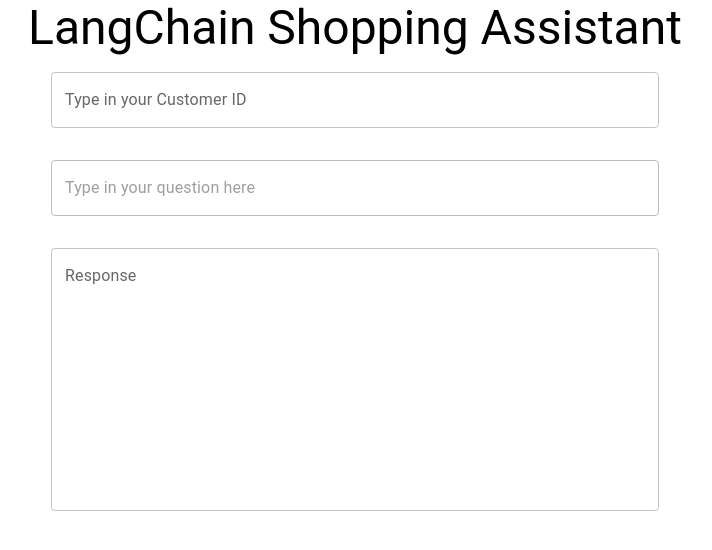
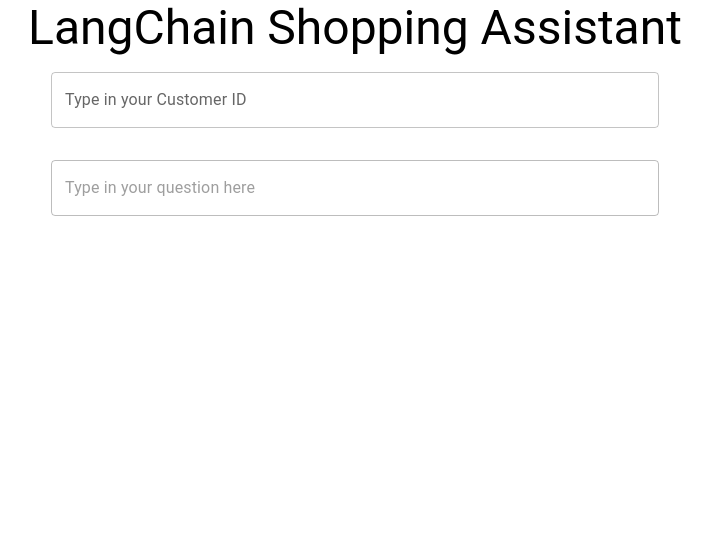
Before and after one commit to uocli/gng5300a-shopping-assistant, a React (Create React App) app in the folder frontend/: page / in a window 1280 px wide. Shown: the top 550 px of the page, without its empty margins (285-997 px from the left). Built offline with nearby package versions, Linux system fonts and the light colour scheme.

Commit message:
Updated the display of the chat history

```diff
--- a/frontend/package.json
+++ b/frontend/package.json
@@ -5,6 +5,7 @@
   "dependencies": {
     "@emotion/react": "^11.13.3",
     "@emotion/styled": "^11.13.0",
+    "@mui/icons-material": "^6.1.6",
     "@mui/material": "^6.1.6",
     "axios": "^1.7.7",
     "react": "^18.3.1",
--- a/frontend/src/App.js
+++ b/frontend/src/App.js
@@ -13,9 +13,17 @@
   const [customerID, setCustomerID] = useState("");
   const [threadID, setThreadID] = useState("");
   const [loading, setLoading] = useState(false);
-  const [response, setResponse] = useState("");
+  const [chatHistory, setChatHistory] = useState([]);
   const handleSubmit = (userQuery) => {
     setLoading(true);
+    setChatHistory((prevState) => [
+      {
+        from: "User",
+        message: userQuery,
+        time: new Date().toLocaleTimeString(),
+      },
+      ...prevState,
+    ]);
     http
       .post("/query/", {
         query: userQuery,
@@ -25,8 +33,15 @@
       })
       .then((r) => {
         setThreadID(r.data.threadID);
-        setResponse(r.data.message);
         setInterrupted(r.data.interrupted === true);
+        setChatHistory((prevState) => [
+          {
+            from: "Bot",
+            message: r.data.message,
+            time: new Date().toLocaleTimeString(),
+          },
+          ...prevState,
+        ]);
       })
       .catch((error) => {
         console.log(error);
@@ -54,7 +69,7 @@
         loading={loading}
       />
       <LinearProgressBar loading={loading} />
-      <Response response={response} />
+      <Response history={chatHistory} />
     </Grid>
   );
 };
--- a/frontend/src/components/Response.js
+++ b/frontend/src/components/Response.js
@@ -1,33 +1,64 @@
-import { Box, Grid2 as Grid, TextField } from "@mui/material";
+import {
+  Avatar,
+  Box,
+  Divider,
+  Grid2 as Grid,
+  List,
+  ListItem,
+  ListItemAvatar,
+  ListItemText,
+  Typography,
+} from "@mui/material";
+import SmartToyIcon from "@mui/icons-material/SmartToy";
+import Face6Icon from "@mui/icons-material/Face6";
+import { deepOrange, green } from "@mui/material/colors";
 
 const Response = (props) => {
-  const { response } = props || {};
+  const { history } = props || {};
   return (
     <Grid container size={12}>
       <Grid size={3}></Grid>
       <Grid size={6}>
         <Box component="form" sx={{ m: 2 }}>
-          <Grid
-            container
-            direction="row"
-            justifyContent="flex-end"
-            alignItems="center"
+          <List
+            sx={{ width: "100%", maxWidth: 800, bgcolor: "background.paper" }}
           >
-            <TextField
-              maxRows={10}
-              minRows={10}
-              multiline
-              label="Response"
-              fullWidth
-              defaultValue=""
-              value={response || ""}
-              slotProps={{
-                input: {
-                  readOnly: true,
-                },
-              }}
-            />
-          </Grid>
+            {history.map(({ message, from, time }, index) => {
+              return (
+                <>
+                  {index === 0 ? null : (
+                    <Divider variant="inset" component="li" />
+                  )}
+                  <ListItem alignItems="flex-start">
+                    <ListItemAvatar>
+                      <Avatar
+                        sx={{
+                          bgcolor:
+                            from === "User" ? deepOrange[500] : green[500],
+                        }}
+                      >
+                        {from === "User" ? <Face6Icon /> : <SmartToyIcon />}
+                      </Avatar>
+                    </ListItemAvatar>
+                    <ListItemText
+                      primary={from}
+                      secondary={
+                        <>
+                          <Typography
+                            component="span"
+                            variant="body2"
+                            sx={{ color: "text.primary", display: "inline" }}
+                          >
+                            {message}
+                          </Typography>
+                        </>
+                      }
+                    />
+                  </ListItem>
+                </>
+              );
+            })}
+          </List>
         </Box>
       </Grid>
       <Grid size={3}></Grid>
```
Also changed, not shown: 1 other file (tests, documents, lock files or other folders).
